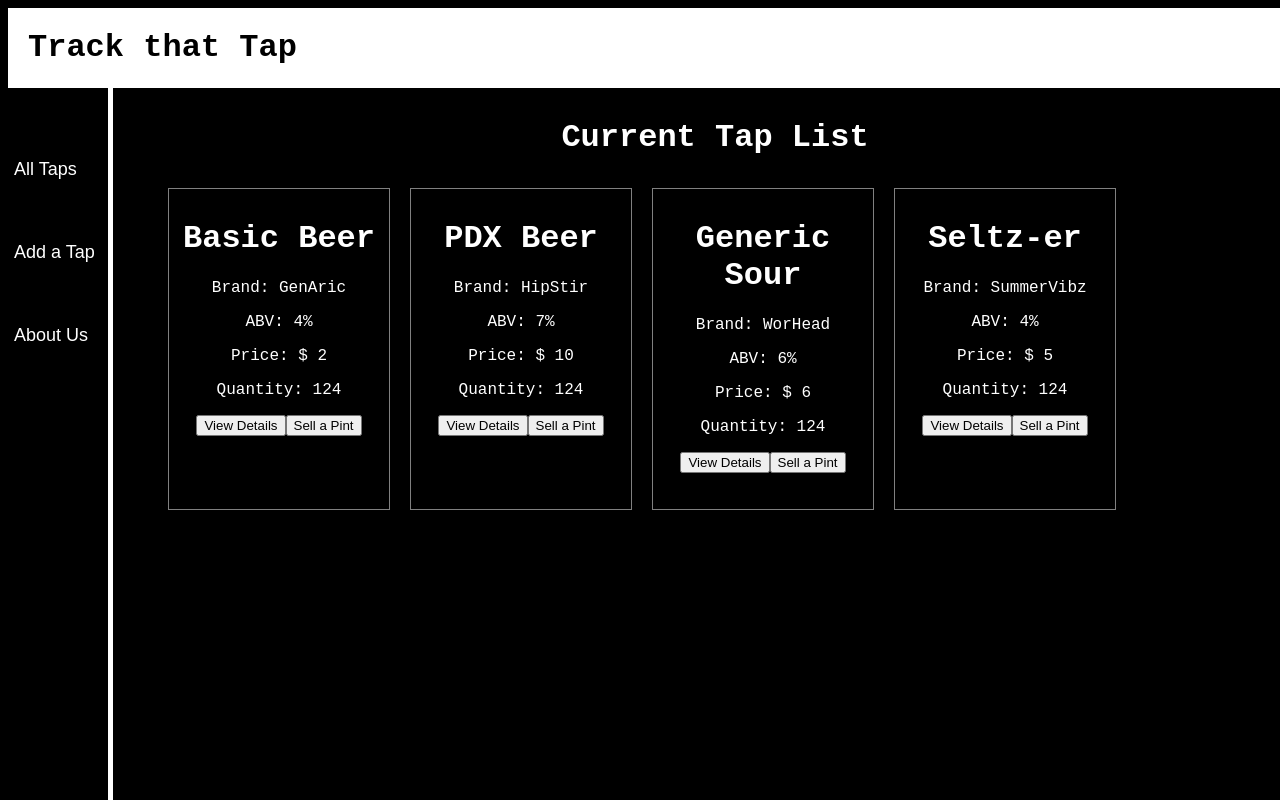
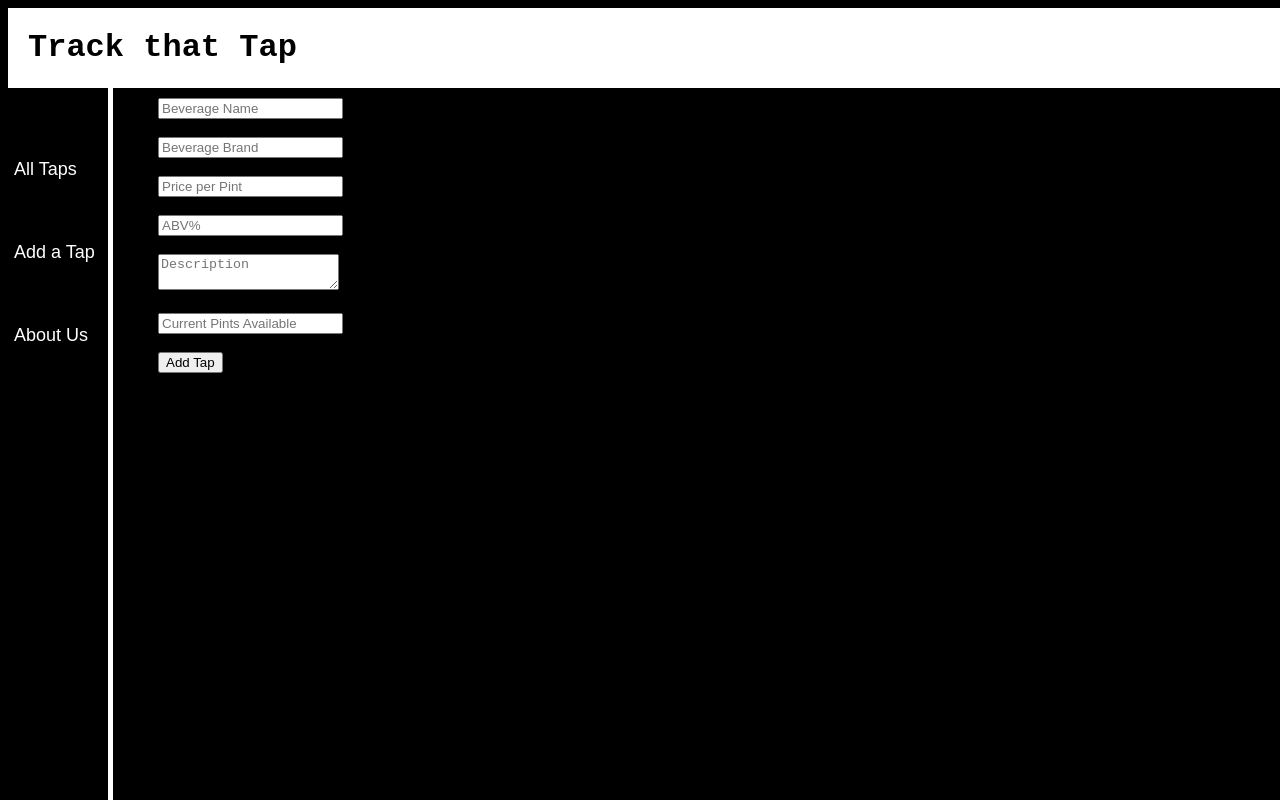
Before and after one commit to chynnalew/tap-room, a React (Create React App) app: page / in a window 1280 px wide. Built offline with nearby package versions, Linux system fonts and the light colour scheme.

Commit message:
add functionality to add new tap

```diff
--- /dev/null
+++ b/src/components/AddTap.js
@@ -0,0 +1,69 @@
+import React from 'react';
+import { v4 } from 'uuid';
+import PropTypes from 'prop-types';
+
+function AddTap(props) {
+
+  const formStyle = {
+
+  }
+
+  function handleNewTapForm(event) {
+    event.preventDefault();
+    props.onNewTapCreation({name: event.target.name.value, brand: event.target.brand.value, price: event.target.price.value, abv: event.target.abv.value, description: event.target.description.value, quantity: event.target.quantity.value})
+  }
+
+  return (
+    <React.Fragment>
+      <div style={formStyle}>
+        <form onSubmit={handleNewTapForm}>
+          <input
+            type="text"
+            name="name"
+            placeholder="Beverage Name" />
+          <br />
+          <br />
+          <input
+            type="text"
+            name="brand"
+            placeholder="Beverage Brand" />
+          <br />
+          <br/>
+          <input
+            type="number"
+            name="price"
+            placeholder="Price per Pint"
+            min="1" />
+          <br />
+          <br />
+          <input
+            type="number"
+            name="abv"
+            placeholder="ABV%"
+            min="1" />
+          <br />
+          <br/>
+          <textarea
+            name="description"
+            placeholder="Description" />
+          <br />
+          <br/>
+          <input
+            type="number"
+            name="quantity"
+            placeholder="Current Pints Available"
+            min="0" />
+          <br />
+          <br/>
+          <button type="submit">Add Tap</button>
+        </form>
+      </div>
+    </React.Fragment>
+  );
+}
+
+AddTap.propTypes = {
+  onNewTapCreation: PropTypes.func
+}
+
+export default AddTap;
--- a/src/components/TapControl.js
+++ b/src/components/TapControl.js
@@ -1,5 +1,6 @@
+import AddTap from './AddTap';
+import NavBar from './NavBar';
 import React from 'react';
-import NavBar from './NavBar';
 import TapList from './TapList';
 
 class TapControl extends React.Component {
@@ -7,8 +8,8 @@ class TapControl extends React.Component {
   constructor(props) {
     super(props);
     this.state = {
-      tapListVisible: true,
-      addTapVisible: false,
+      tapListVisible: false,
+      addTapVisible: true,
       tapDetailsVisible: false,
       updateTapVisible: false,
       aboutVisible: false,
@@ -50,10 +51,25 @@ class TapControl extends React.Component {
     }
   }
 
+  handleNewTapCreation = (newTap) => {
+    const newTapList = this.state.tapList.concat(newTap);
+    this.setState({
+      tapList: newTapList,
+      tapListVisible: true,
+      addTapVisible: false,
+      tapDetailsVisible: false,
+      updateTapVisible: false,
+      aboutVisible: false,
+    });
+  }
+
   render() {
     let currentlyVisibleState = null;
     if (this.state.tapListVisible) {
       currentlyVisibleState = <TapList tapList={this.state.tapList}/>
+    }
+    if (this.state.addTapVisible) {
+      currentlyVisibleState = <AddTap onNewTapCreation={this.handleNewTapCreation}/>
     }
 
     const controlStyle = {
```
